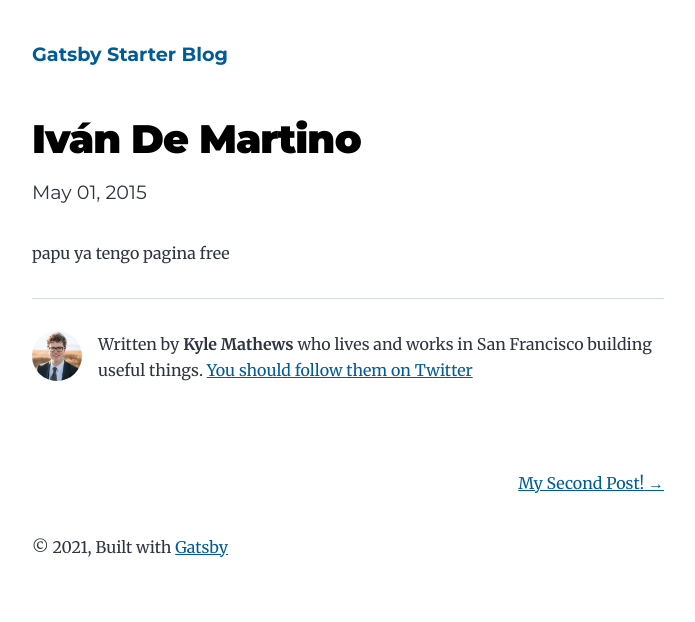
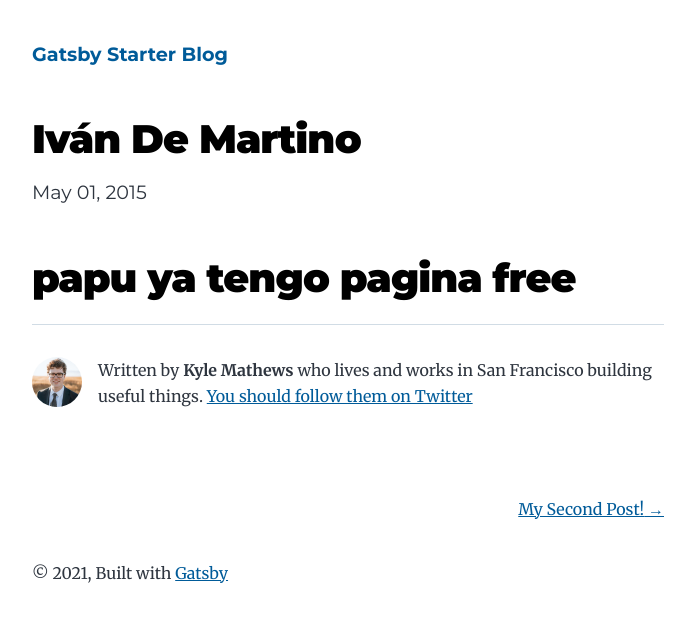
Before and after one commit to IvanStankov12/ivan-de-martino, a Gatsby site: page /hello-world/ in a window 1280 px wide. Shown: the whole page, without its empty margins (292-987 px from the left). Built offline with nearby package versions, Linux system fonts and the light colour scheme; Gatsby itself is replaced by a stand-in of ours.

Commit message:
Update index.md

```diff
--- a/content/blog/hello-world/index.md
+++ b/content/blog/hello-world/index.md
@@ -4,4 +4,4 @@ date: "2015-05-01T22:12:03.284Z"
 description: "Hola mundo"
 ---
 
-<p>papu ya tengo pagina free</p>
+<h1>papu ya tengo pagina free</h1>
```
